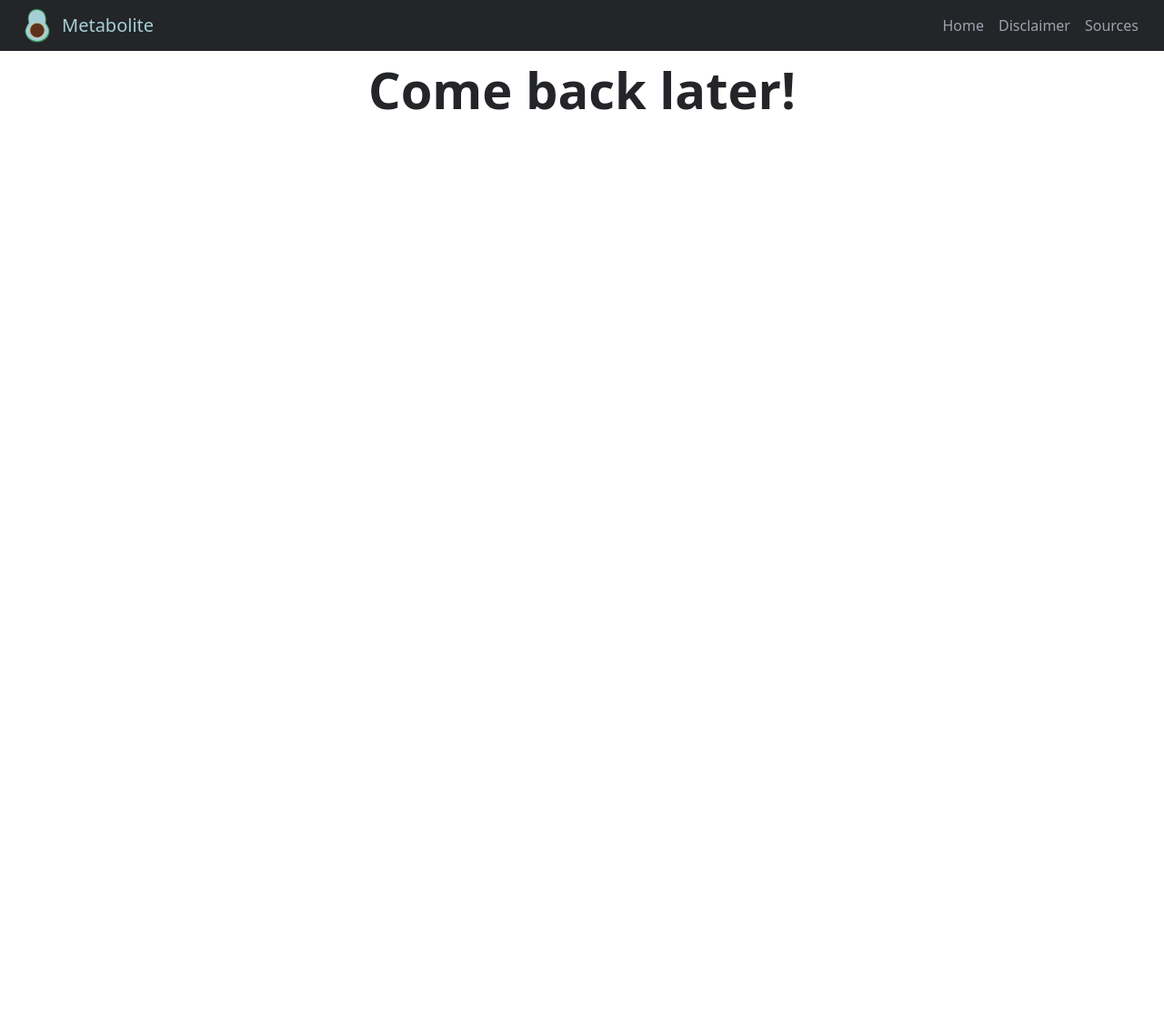
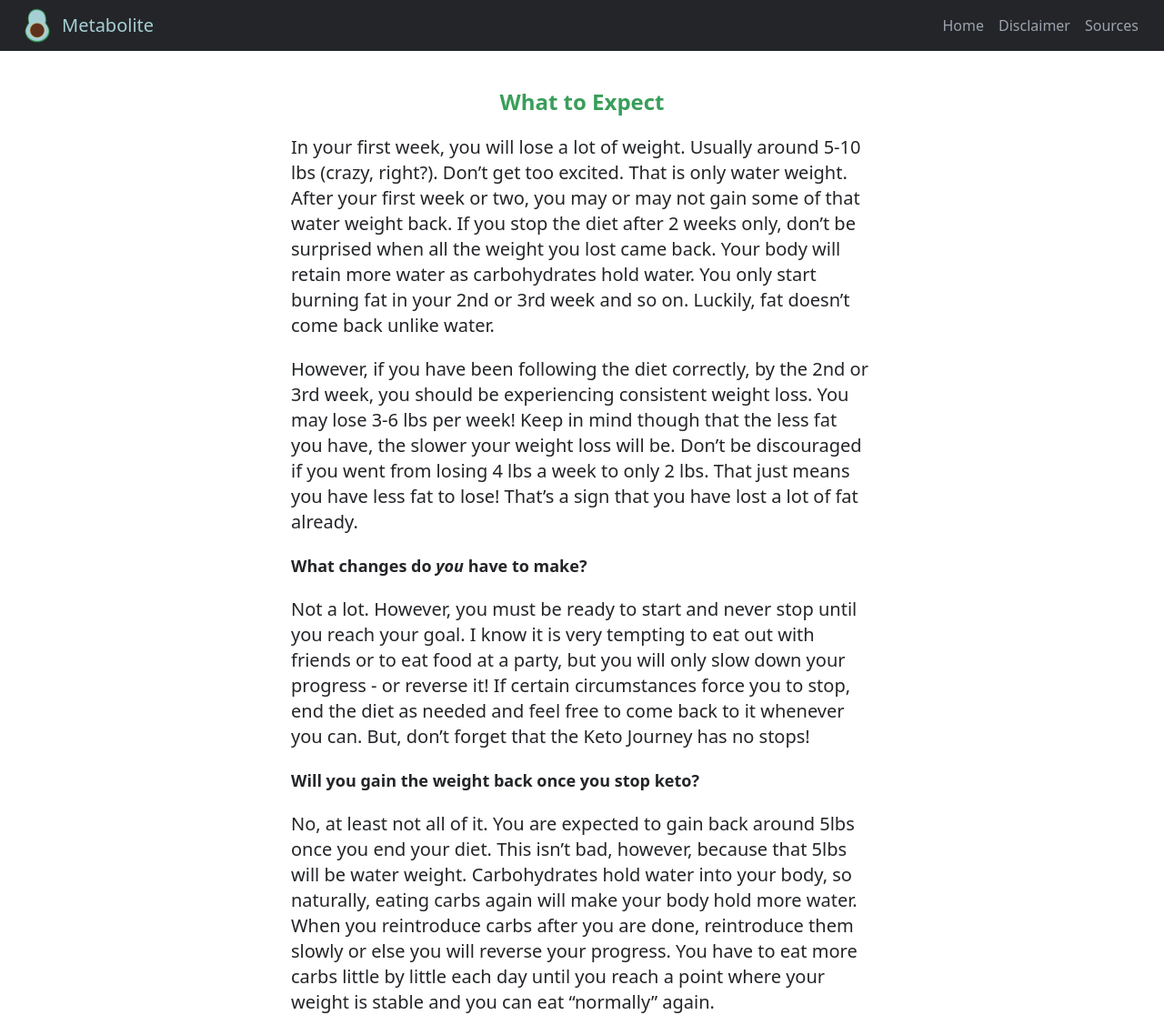
Before and after one commit to Ahljenn/metabolite, a Next.js app: page /expectations in a window 1280 px wide. Shown: the whole page at 91% size. Before the commit the page ends 800 px from the top, so only its background shows below. Built offline with nearby package versions, Linux system fonts and the light colour scheme.

Commit message:
expectations

```diff
--- a/pages/expectations/index.tsx
+++ b/pages/expectations/index.tsx
@@ -1,9 +1,56 @@
-import React from 'react';
+import Head from 'next/head';
 
 const Expectations: React.FC = (): JSX.Element => {
   return (
     <>
-      <h1 className="mx-5 text-[2rem] sm:text-[3.5rem] font-bold text-center">Come back later!</h1>
+      <Head>
+        <title>What to Expect | Metabolite</title>
+        <link rel="icon" href="/favicon.png" />
+      </Head>
+
+      <section className="flex flex-col items-center mt-5 ">
+        <h2 className="font-bold text-md sm:text-2xl text-primary mt-5">What to Expect</h2>
+        <div className="w-[18rem] sm:w-[40rem] text-sm sm:text-xl">
+          <p className="mt-5">
+            In your first week, you will lose a lot of weight. Usually around 5-10 lbs (crazy,
+            right?). Don’t get too excited. That is only water weight. After your first week or two,
+            you may or may not gain some of that water weight back. If you stop the diet after 2
+            weeks only, don’t be surprised when all the weight you lost came back. Your body will
+            retain more water as carbohydrates hold water. You only start burning fat in your 2nd or
+            3rd week and so on. Luckily, fat doesn’t come back unlike water.
+          </p>
+          <p className="mt-5">
+            However, if you have been following the diet correctly, by the 2nd or 3rd week, you
+            should be experiencing consistent weight loss. You may lose 3-6 lbs per week! Keep in
+            mind though that the less fat you have, the slower your weight loss will be. Don’t be
+            discouraged if you went from losing 4 lbs a week to only 2 lbs. That just means you have
+            less fat to lose! That’s a sign that you have lost a lot of fat already.
+          </p>
+
+          <h3 className="mt-5 font-bold text-lg">
+            What changes do <i>you</i> have to make?
+          </h3>
+          <p className="mt-5">
+            Not a lot. However, you must be ready to start and never stop until you reach your goal.
+            I know it is very tempting to eat out with friends or to eat food at a party, but you
+            will only slow down your progress - or reverse it! If certain circumstances force you to
+            stop, end the diet as needed and feel free to come back to it whenever you can. But,
+            don’t forget that the Keto Journey has no stops!
+          </p>
+          <h3 className="mt-5 font-bold text-lg">
+            Will you gain the weight back once you stop keto?
+          </h3>
+          <p className="mt-5">
+            No, at least not all of it. You are expected to gain back around 5lbs once you end your
+            diet. This isn’t bad, however, because that 5lbs will be water weight. Carbohydrates
+            hold water into your body, so naturally, eating carbs again will make your body hold
+            more water. When you reintroduce carbs after you are done, reintroduce them slowly or
+            else you will reverse your progress. You have to eat more carbs little by little each
+            day until you reach a point where your weight is stable and you can eat “normally”
+            again.
+          </p>
+        </div>
+      </section>
     </>
   );
 };
```
